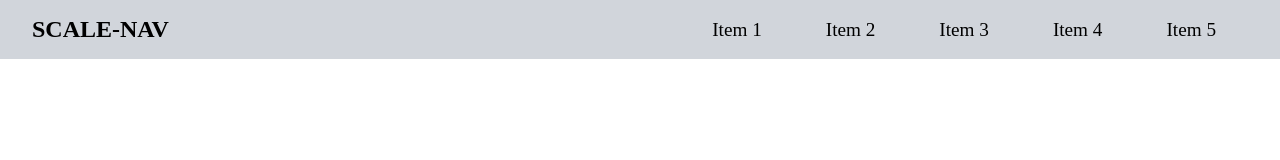
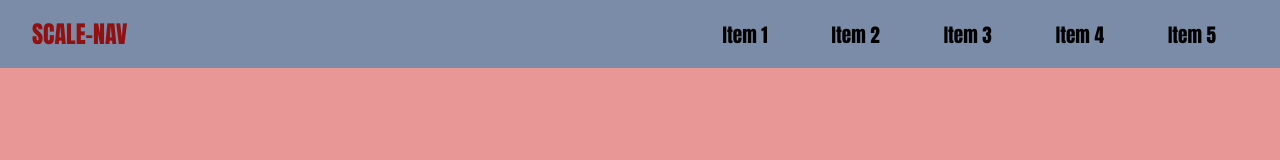
Before and after one commit to Balick/scale-nav, a website built with Vite: page index.html in a window 1280 px wide. Built offline with nearby package versions, Linux system fonts and the light colour scheme.

Commit message:
amelioration

```diff
--- a/index.html
+++ b/index.html
@@ -6,9 +6,11 @@
     <link rel="icon" type="image/svg+xml" href="/vite.svg" />
     <meta name="viewport" content="width=device-width, initial-scale=1.0" />
     <title>SCALE-NAV | An example An example of a navigation bar with scale effect</title>
+    <link rel="stylesheet" href="style.css">
 </head>
 
 <body>
+
     <main>
         <section id="navigation">
             <header>
--- a/style.css
+++ b/style.css
@@ -2,17 +2,18 @@ body, *, *::after, *::before {
   box-sizing: border-box;
   margin: 0;
   padding: 0;
+  font-family: Impact, Haettenschweiler, 'Arial Narrow Bold', sans-serif;
 }
 
 body {
-  background-color: #ffffff;
+  background-color: #e99696;
   position: relative;
   overflow-x: hidden;
 }
 
 #navigation {
-  color: #000;
-  background-color: #d1d5db;
+  color: #911010;
+  background-color: #7a8ca7;
   display: flex;
   justify-content: space-between;
   align-items: center;
@@ -22,7 +23,7 @@ body {
 }
 
 button {
-  background: transparent;
+  background: blue;
   display: flex;
   flex-direction: column;
   align-items: end;
@@ -67,7 +68,7 @@ button {
 }
 
 button, header {
-  z-index: 6;
+  z-index: -1;
 }
 
 button span {
```
